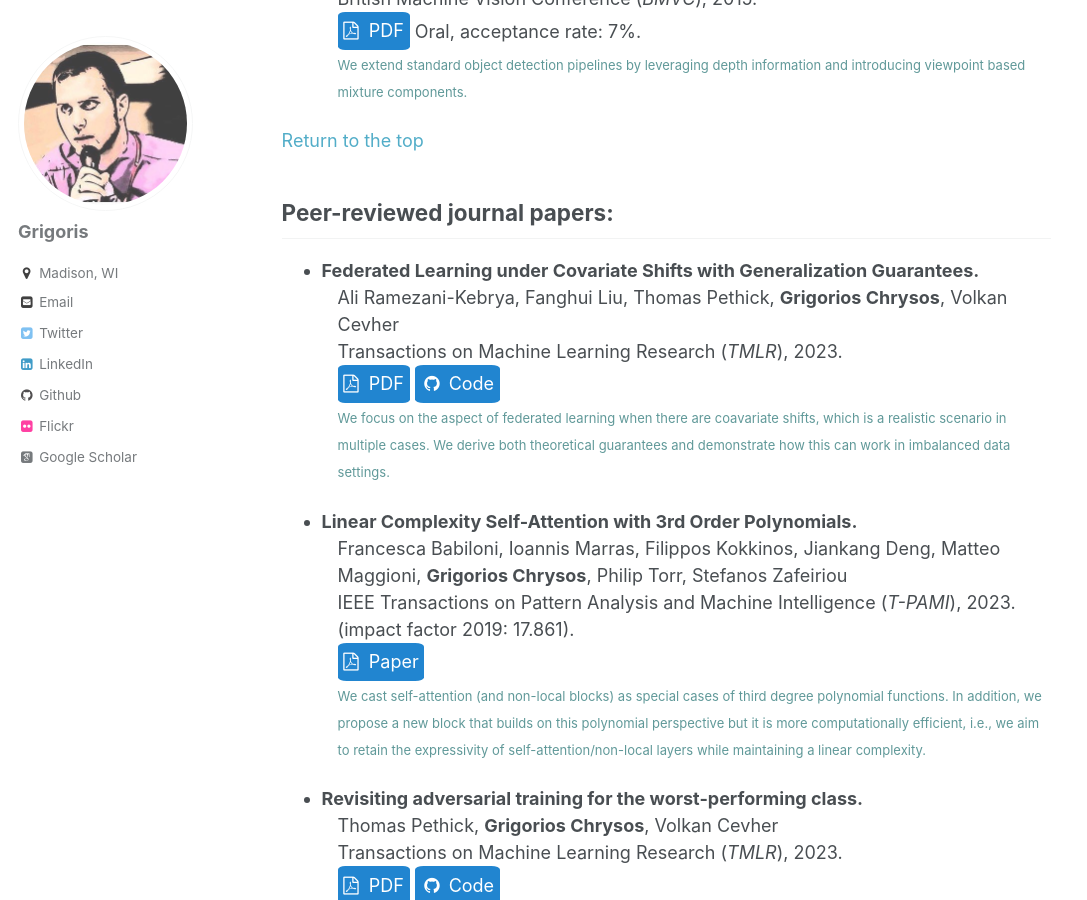
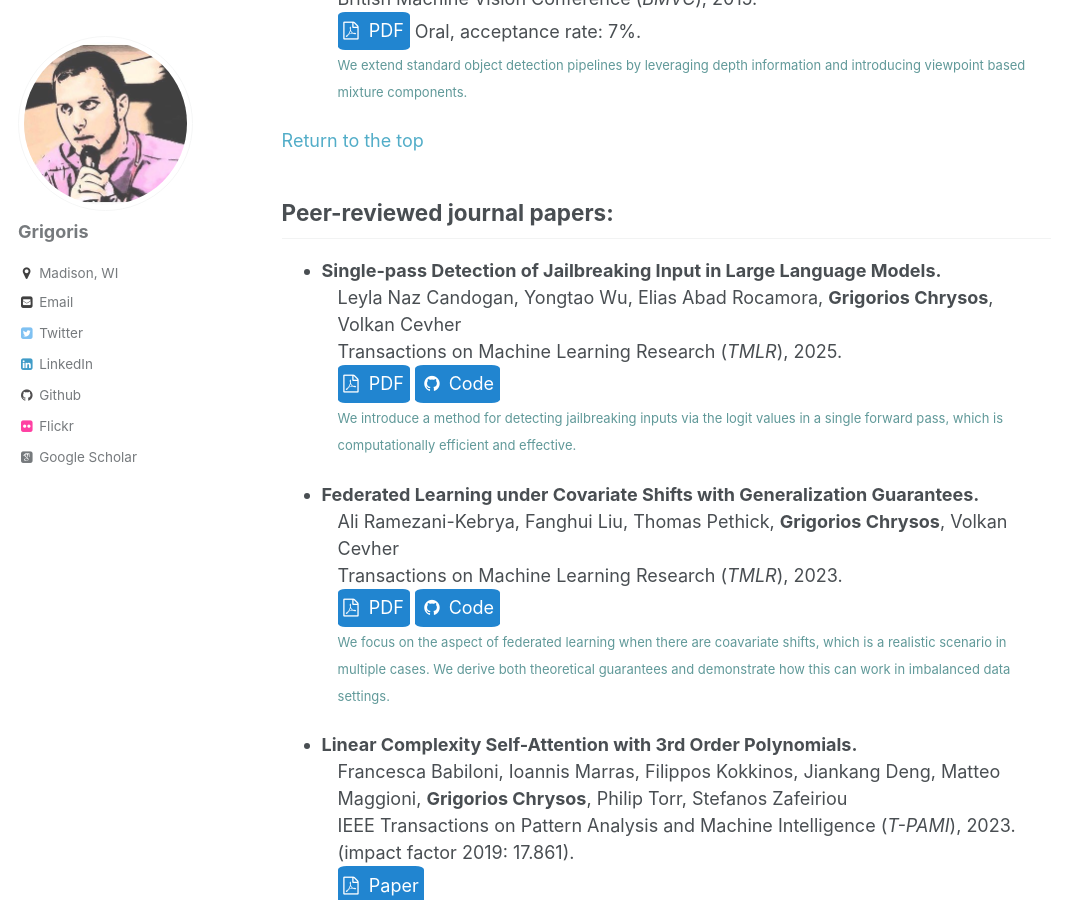
Before and after one commit to grigorisg9gr/grigorisg9gr.github.io, a Jekyll site: the page built from _publications/index.html, in a window 1280 px wide and 900 px high, scrolled down 6749 px. Shown: the whole window, without its empty margins (0-1087 px from the left). Built offline with Jekyll 4.4.1, drawn with Linux system fonts in a browser that asks for light colours; some web fonts are replaced.

Commit message:
Add the news for the AAAI workshop.

```diff
--- a/_pages/code/index.html
+++ b/_pages/code/index.html
@@ -25,6 +25,8 @@
 
                   <li><span class="thick">On <strong>robustness and verification</strong>:</span>
                               <ul class="align_left">
+                                          <li><span class="thick"><a href="https://github.com/LIONS-EPFL/LipsLev">Source code</a> for our work (on ICLR'25) on certified robustness on convolutional text classifiers.</span></li>
+                                          <li><span class="thick"><a href="https://github.com/LIONS-EPFL/SPD">Source code</a> for our work (on TMLR'25) on single-pass detection of jailbreaking attacks on large language models.</span></li>
                                           <li><span class="thick"><a href="https://github.com/LIONS-EPFL/Charmer">Source code</a> for our work (on ICML'24) on a character-level adversarial attack for language models.</span></li>
                                           <li><span class="thick"><a href="https://github.com/TT2408/nasrobbench201">Source code</a> for our work (on ICLR'24) on NAS for adversarially robust models.</span></li>
                                           <li><span class="thick"><a href="https://github.com/LIONS-EPFL/ELLE">Source code</a> for our work (on ICLR'24) on avoiding catastrophic overfitting in single-step adversarial training.</span></li>
--- a/_publications/index.html
+++ b/_publications/index.html
@@ -27,7 +27,8 @@
     <div style="padding-left: 16px">
       <p>Elias Abad Rocamora, <strong>Grigorios Chrysos</strong>, Volkan Cevher<br>
       International Conference on Learning Representations (<em>ICLR</em>), 2025. <br>
-      <a style="color: white; text-decoration: none;" href="https://arxiv.org/abs/2501.13676"><span class="buttong button-round"> <i class="fa fa-file-pdf-o" aria-hidden="true"></i> &nbsp;PDF</span></a><br>
+      <a style="color: white; text-decoration: none;" href="https://arxiv.org/abs/2501.13676"><span class="buttong button-round"> <i class="fa fa-file-pdf-o" aria-hidden="true"></i> &nbsp;PDF</span></a>
+      <a style="color: white; text-decoration: none;" href="https://github.com/LIONS-EPFL/LipsLev"><span class="buttong button-round"> <i class="fa fa-fw fa-github" aria-hidden="true"></i>&nbsp;Code</span></a><br>
       <span style="color: #609999; font-size: 13px; line-height: 13px;">We propose a method for certifying the robustness of a convolutional text classifier through computing the Lipschitz constant with respect to the Levenshtein distance.</span></p> <!-- https://arxiv.org/abs/2501.13676 -->
     </div></li>
 
@@ -438,6 +439,15 @@
 <ul>
 
 
+<li><strong>Single-pass Detection of Jailbreaking Input in Large Language Models.</strong>
+    <div style="padding-left: 16px">
+      <p>Leyla Naz Candogan, Yongtao Wu, Elias Abad Rocamora, <strong>Grigorios Chrysos</strong>, Volkan Cevher<br>
+      Transactions on Machine Learning Research (<em>TMLR</em>), 2025. <br>
+      <a style="color: white; text-decoration: none;" href="https://openreview.net/forum?id=42v6I5Ut9a"><span class="buttong button-round"> <i class="fa fa-file-pdf-o" aria-hidden="true"></i> &nbsp;PDF</span></a>
+      <a style="color: white; text-decoration: none;" href="https://github.com/LIONS-EPFL/SPD"><span class="buttong button-round"> <i class="fa fa-fw fa-github" aria-hidden="true"></i>&nbsp;Code</span></a> <br>
+      <span style="color: #609999; font-size: 13px; line-height: 13px;">We introduce a method for detecting jailbreaking inputs via the logit values in a single forward pass, which is computationally efficient and effective.</span></p>
+    </div></li>
+
 
 
 <li><strong>Federated Learning under Covariate Shifts with Generalization Guarantees.</strong>
--- a/index.html
+++ b/index.html
@@ -19,9 +19,10 @@
 
 <h2>News</h2>
 <ul>
+    <li><span style="color: #ff0000;">4th March 2025: Join us for the workshop on Tuesday 4th March at AAAI to learn the latest for low-rank representations. More info: '<a href='https://april-tools.github.io/colorai/'>ColorAI: Connecting Low-Rank Representations in AI</a>'</span>.
     <li>February 2025: The following paper is accepted at <strong>ICLR 2025</strong>: <a href="https://arxiv.org/abs/2501.13676">Certified Robustness Under Bounded Levenshtein Distance</a>.</li>
     <li>January 2025: We are organizing a workshop titled "<a href='https://ml-theoretical-foundations-to-practice.github.io/'>Another Brick in the AI Wall: Building Practical Solutions from Theoretical Foundations</a>" in conjunction with CVPR'25. <span style="color: #ff0000;">Submission portal until 15th March; looking forward to your submissions.</span></li>
-    <li>December 2024: We are organizing a workshop titled "<a href='https://uncertainty-foundation-models.github.io/'>Quantify Uncertainty and Hallucination in Foundation Models: The Next Frontier in Reliable AI</a>" in conjunction with ICLR'25. <span style="color: #ff0000;">Submission portal is open until 5th February; looking forward to your exciting works!</span></li>
+    <li>December 2024: We are organizing a workshop titled "<a href='https://uncertainty-foundation-models.github.io/'>Quantify Uncertainty and Hallucination in Foundation Models: The Next Frontier in Reliable AI</a>" in conjunction with ICLR'25.</li>
     <li>October 2024: We are organizing a workshop titled '<a href='https://april-tools.github.io/colorai/'>ColorAI: Connecting Low-Rank Representations in AI</a>' in conjunction with AAAI'25.</li>
     <li>September 2024: The following paper is accepted at <strong>NeurIPS 2024</strong>: <a href="https://arxiv.org/abs/2402.12550">Multilinear Mixture of Experts: Scalable Expert Specialization through Factorization</a>.</li>
     <li>September 2024: I am delivering a tutorial titled 'Architecture design: from neural networks to foundation models' in conjunction with <a href="https://dsaa2024.dsaa.co">DSAA 2024</a> on 8th October. Addition info on the <a href="https://grigoris.ece.wisc.edu/tutorials/2024_DSAA/">tutorial site</a>. </li>
```
